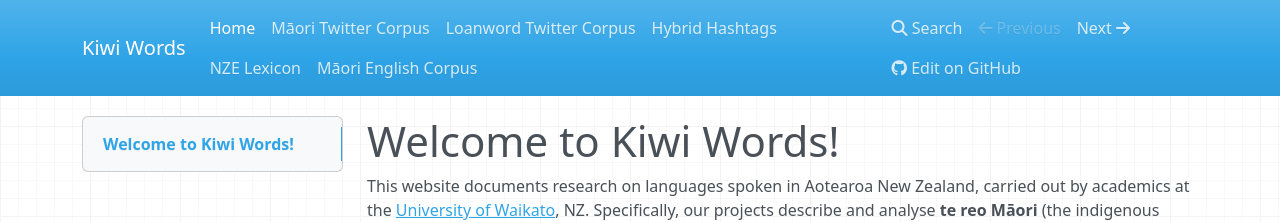
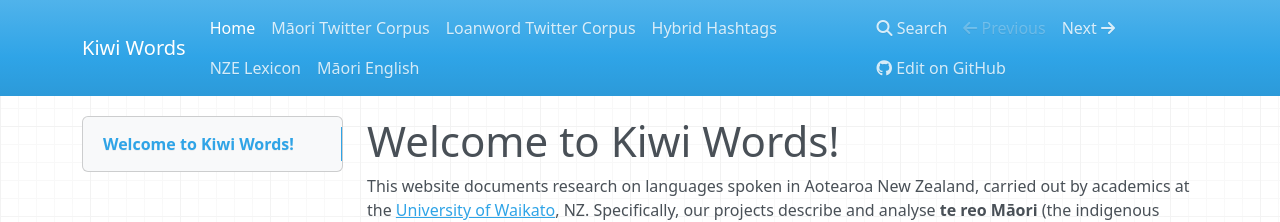
Before and after one commit to Waikato/kiwiwords, an MkDocs documentation site: the page built from docs/index.md, in a window 1280 px wide. Shown: the top 222 px of the page. Built offline with MkDocs 1.6.1, drawn with Linux system fonts in a browser that asks for light colours; nearby versions of some CDN libraries.

Commit message:
Shortened page name

```diff
--- a/mkdocs.yml
+++ b/mkdocs.yml
@@ -9,4 +9,4 @@ nav:
     - Loanword Twitter Corpus: corpus.md
     - Hybrid Hashtags: hh_corpus.md
     - NZE Lexicon: word_vectors.md
-    - Māori English Corpus: team.md
+    - Māori English: team.md
```
